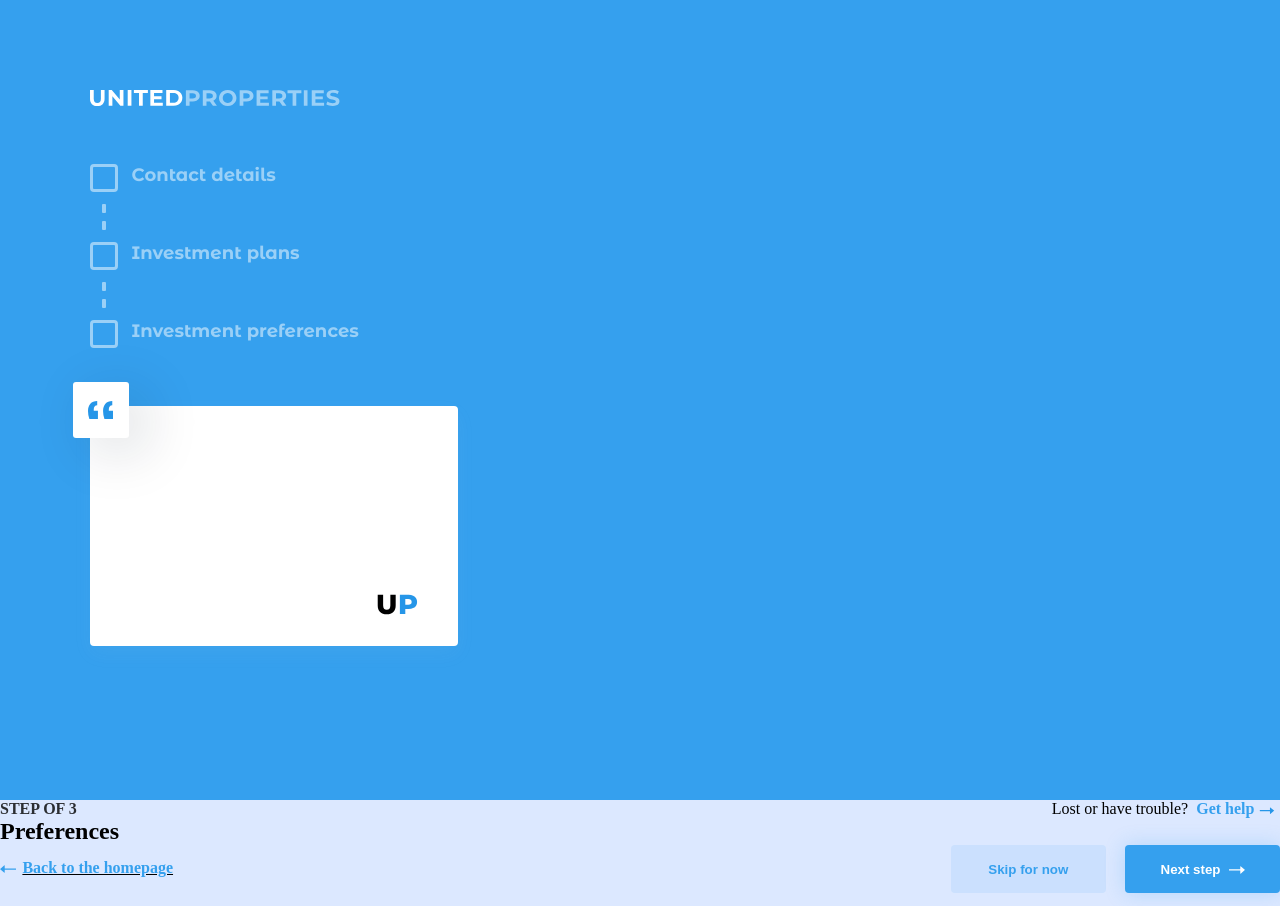
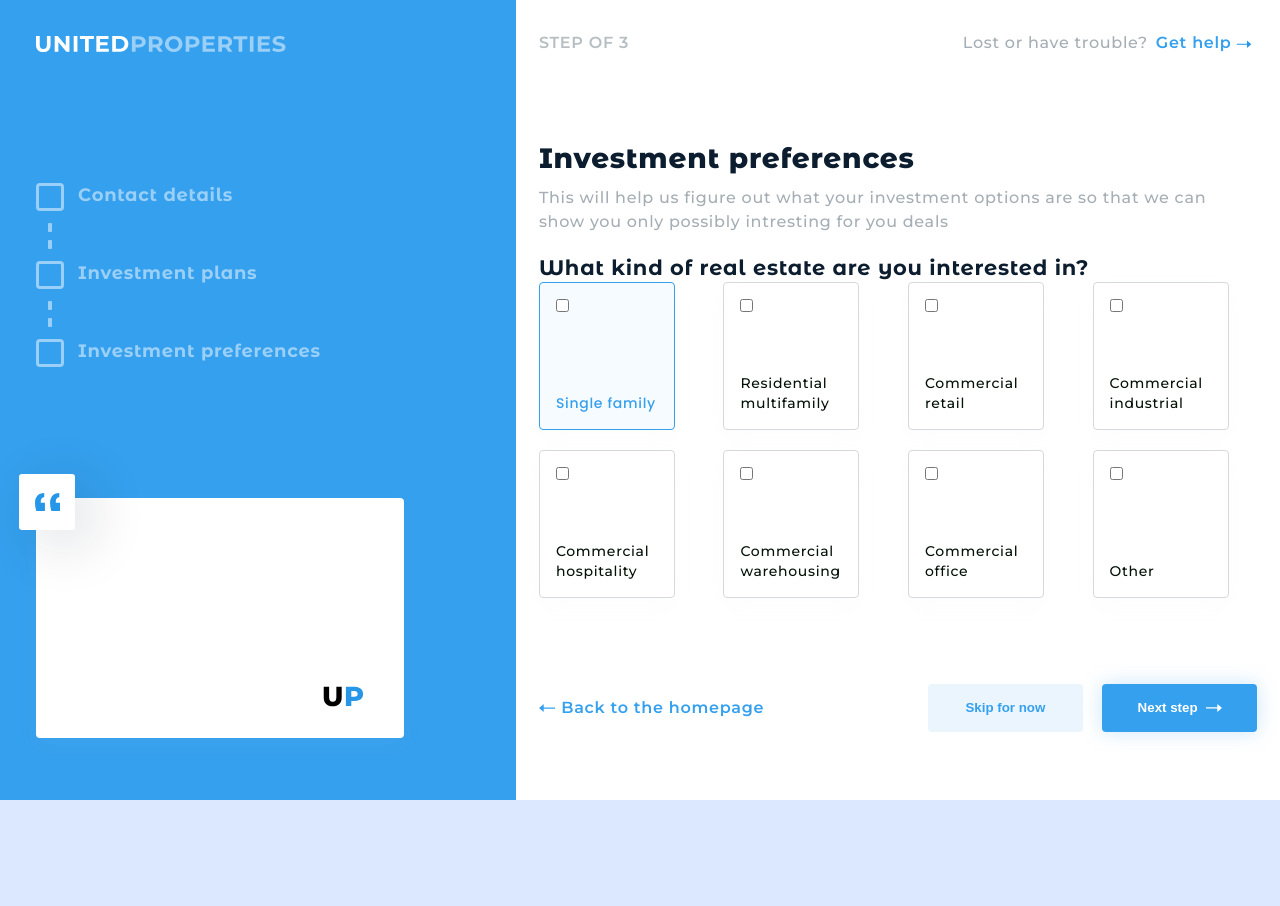
Before and after one commit to cavaglieridomenico/user-onboarding, a React (Create React App) app: page /preferences in a window 1280 px wide. After the commit the page ends 800 px from the top, so only its background shows below. Built offline with nearby package versions, Linux system fonts and the light colour scheme.

Commit message:
[ADDED] Investment preferences page #14
Insertion of all elements of the page and initial setting of the style,
without inserting logic.

```diff
--- /dev/null
+++ b/src/assets/style/preferences.css
@@ -0,0 +1,37 @@
+/*Form*/
+#form-pref .form-container {
+  position: relative;
+  display: grid;
+  grid-template-rows: auto auto;
+  grid-template-columns: repeat(4, auto);
+  grid-row-gap: 20px;
+  grid-column-gap: 20px;
+}
+
+#form-pref .check-box {
+  position: relative;
+  display: flex;
+  flex-direction: column;
+  justify-content: space-between;
+  align-items: flex-start;
+  width: 136px;
+  height: 148px;
+  border: 1.5px solid var(--lightGrey);
+  border-radius: var(--mainBorderRadius);
+  box-shadow: var(--darkShadow);
+  padding: 16px 0 16px 16px;
+  font-weight: 500;
+  font-size: 14px;
+  color: var(--naturalBlack);
+  line-height: 20px;
+  letter-spacing: var(--mainSpacing);
+}
+
+#form-pref .check-box.selected {
+  background-color: var(--primaryLightColor);
+  border: 1.5px solid var(--primaryColor);
+  font-family: var(--poppin);
+  font-size: 14px;
+  color: var(--primaryColor);
+}
+/*Form end*/
--- a/src/index.css
+++ b/src/index.css
@@ -10,3 +10,4 @@
 @import './assets/style/logo.css';
 @import './assets/style/link_to_modal.css';
 @import './assets/style/plans.css';
+@import './assets/style/preferences.css';
--- a/src/pages/Preferences.js
+++ b/src/pages/Preferences.js
@@ -5,13 +5,60 @@ import Footer from '../components/Footer';
 
 const Preferences = () => {
   return (
-    <div className='container'>
+    <div className='onboarding-outerbox'>
       <Sidebar />
-      <section>
+      <div className='onboarding-innerbox'>
         <Header />
-        <h1>Preferences</h1>
-        <Footer page={'/'} />
-      </section>
+        <section className='pref'>
+          <h1>Investment preferences</h1>
+          <article>
+            <p>
+              This will help us figure out what your investment options are so
+              that we can show you only possibly intresting for you deals
+            </p>
+          </article>
+          <article>
+            <h2>What kind of real estate are you interested in?</h2>
+            <div id='form-pref'>
+              <div className='form-container'>
+                <div className='check-box selected'>
+                  <input type='checkbox' id='single' />
+                  <label htmlFor='single'>Single family</label>
+                </div>
+                <div className='check-box'>
+                  <input type='checkbox' id='residential' />
+                  <label htmlFor='residential'>Residential multifamily</label>
+                </div>
+                <div className='check-box'>
+                  <input type='checkbox' id='retail' />
+                  <label htmlFor='retail'>Commercial retail</label>
+                </div>
+                <div className='check-box'>
+                  <input type='checkbox' id='industrial' />
+                  <label htmlFor='industrial'>Commercial industrial</label>
+                </div>
+                <div className='check-box'>
+                  <input type='checkbox' id='hospitality' />
+                  <label htmlFor='hospitality'>Commercial hospitality</label>
+                </div>
+                <div className='check-box'>
+                  <input type='checkbox' id='warehousing' />
+                  <label htmlFor='warehousing'>Commercial warehousing</label>
+                </div>
+                <div className='check-box'>
+                  <input type='checkbox' id='office' />
+                  <label htmlFor='office'>Commercial office</label>
+                </div>
+                <div className='check-box'>
+                  <input type='checkbox' id='other' />
+                  <label htmlFor='other'>Other</label>
+                </div>
+              </div>
+            </div>
+          </article>
+        </section>
+        <Footer nextPage={'/'} homePage={'/'} />
+      </div>
     </div>
   );
 };
```
